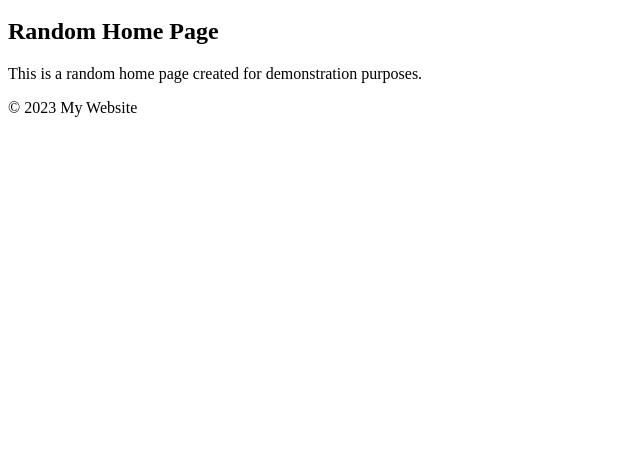
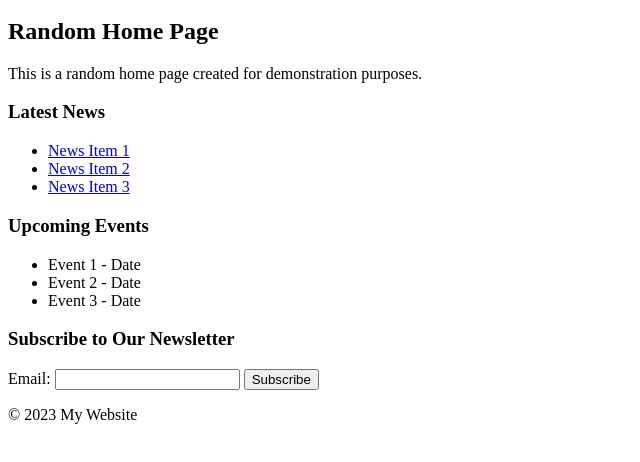
Before and after one commit to NuredinYesuf/TIK-TAC, a website: page index.html in a window 1280 px wide. Shown: the part 100-562 px from the top of the page, without its empty margins (0-640 px from the left). Drawn offline with Linux system fonts and the light colour scheme.

Commit message:
created about
about

```diff
--- a/index.html
+++ b/index.html
@@ -17,6 +17,33 @@
     <main>
         <h2>Random Home Page</h2>
         <p>This is a random home page created for demonstration purposes.</p>
+
+        <section>
+            <h3>Latest News</h3>
+            <ul>
+                <li><a href="#">News Item 1</a></li>
+                <li><a href="#">News Item 2</a></li>
+                <li><a href="#">News Item 3</a></li>
+            </ul>
+        </section>
+
+        <section>
+            <h3>Upcoming Events</h3>
+            <ul>
+                <li>Event 1 - Date</li>
+                <li>Event 2 - Date</li>
+                <li>Event 3 - Date</li>
+            </ul>
+        </section>
+
+        <section>
+            <h3>Subscribe to Our Newsletter</h3>
+            <form action="#" method="post">
+                <label for="email">Email:</label>
+                <input type="email" id="email" name="email" required>
+                <button type="submit">Subscribe</button>
+            </form>
+        </section>
     </main>
     <footer>
         <p>&copy; 2023 My Website</p>
```
